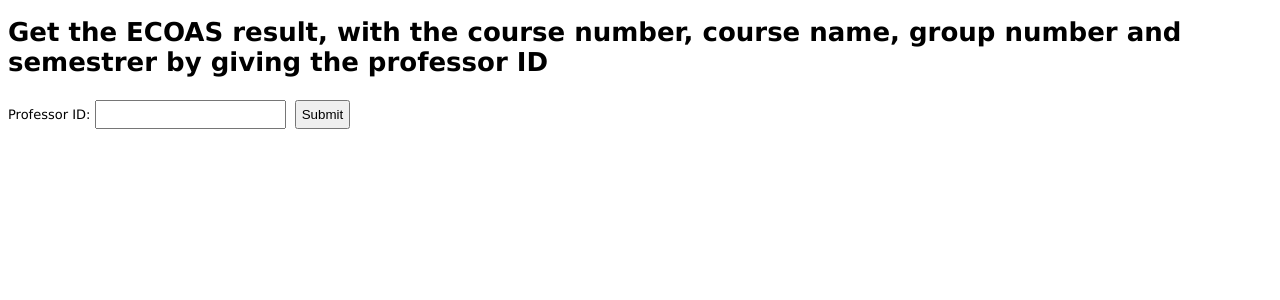
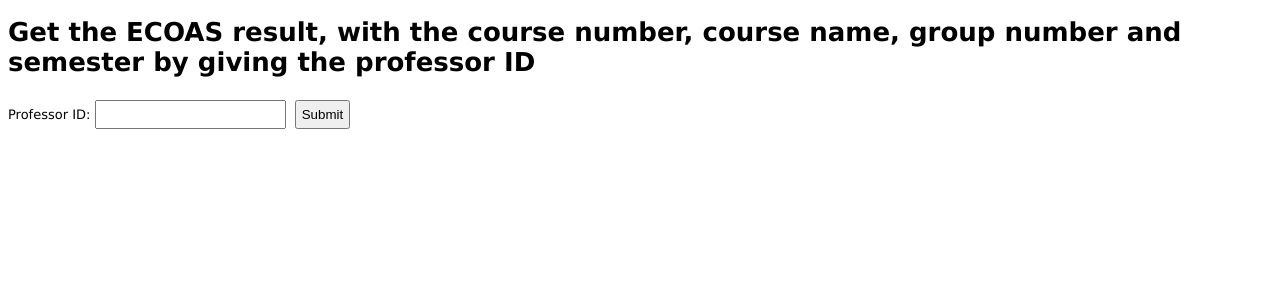
Before and after one commit to codyvi/DataBasesFinal, a Flask app: template templates/Ecoas.html in a window 1280 px wide. Shown: the top 300 px of the page. Run offline with Flask 2, Linux system fonts and the light colour scheme; the template is opened without the code that fills it, so the values that code supplies are empty.

Commit message:
Final Change

```diff
--- a/templates/Ecoas.html
+++ b/templates/Ecoas.html
@@ -9,7 +9,7 @@
     <title>Ecoas by Proffesor ID</title>
 </head>
 <body>
-    <h1>Get the ECOAS result, with the course number, course name, group number and semestrer by giving the professor ID</h1>
+    <h1>Get the ECOAS result, with the course number, course name, group number and semester by giving the professor ID</h1>
     <div class="inputs">
             <form method="GET" action="{{ url_for('Ecoas') }}">
                 <label for="pID">Professor ID:</label>
--- a/templates/Phistory.html
+++ b/templates/Phistory.html
@@ -6,7 +6,7 @@
 <head>
     <link rel="stylesheet" type="text/css" href="/static/styles.css">
     <meta charset="UTF-8">
-    <title>Proffesor History</title>
+    <title>Profesor History</title>
 </head>
 <body>
     <h1>Get the Professor History by giving his id</h1>
```
